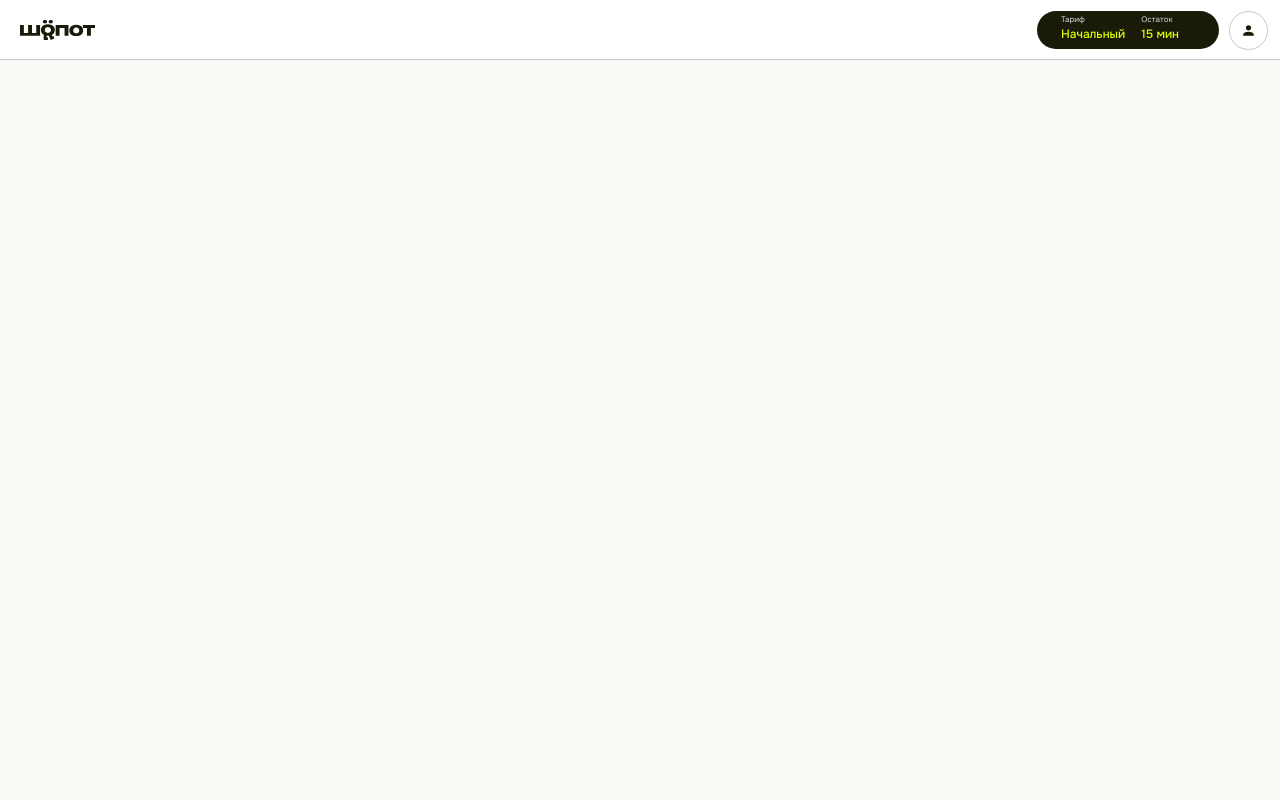
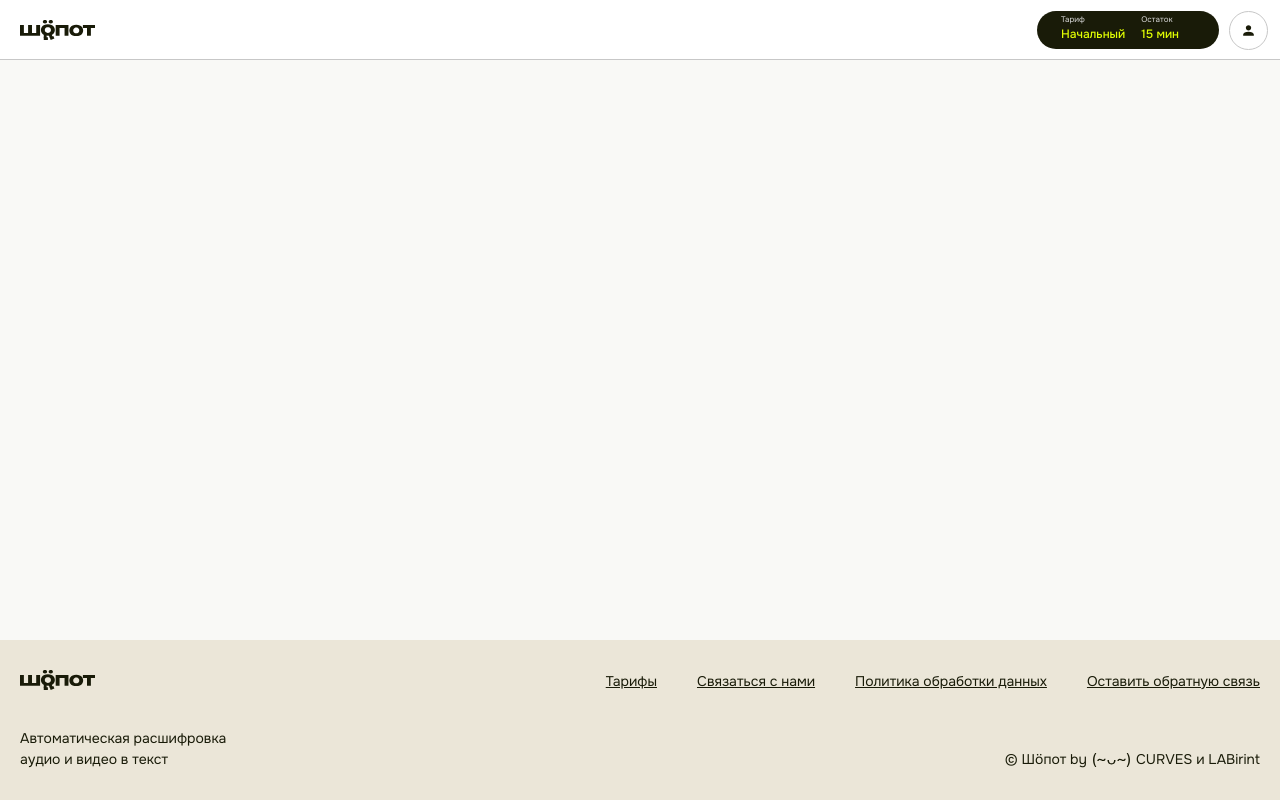
Before and after one commit to Twocram/curves, a Vue app: page / in a window 1280 px wide. Built offline with nearby package versions, Linux system fonts and the light colour scheme.

Commit message:
[feat] add footer component

```diff
--- a/src/App.vue
+++ b/src/App.vue
@@ -1,9 +1,12 @@
 <script setup lang="ts">
 import VHeader from "@components/v-header.vue";
+import VFooter from "@components/v-footer.vue";
 </script>
 
 <template>
   <VHeader />
+
+  <VFooter />
 </template>
 
 <style></style>
--- /dev/null
+++ b/src/components/v-footer.vue
@@ -0,0 +1,100 @@
+<script setup lang="ts">
+import logo from "@assets/logo.svg";
+import smile from "@assets/smile.svg";
+</script>
+
+<template>
+  <section class="footer-container">
+    <div class="footer-top">
+      <div class="footer-logo">
+        <img class="footer-logo__img" :src="logo" alt="footer-logo" />
+      </div>
+
+      <nav class="footer-nav">
+        <a href="#" class="footer-nav__link">Тарифы</a>
+        <a href="#" class="footer-nav__link">Связаться с нами</a>
+        <a href="#" class="footer-nav__link">Политика обработки данных</a>
+        <a href="#" class="footer-nav__link">Оставить обратную связь</a>
+      </nav>
+    </div>
+    <div class="footer-bottom">
+      <div class="footer-bottom__caption">
+        Автоматическая расшифровка аудио и видео в текст
+      </div>
+
+      <div class="footer-bottom__copyright">
+        &copy; Шöпот by
+        <img class="footer-smile" :src="smile" alt="footer-smile" /> СURVES и
+        LABirint
+      </div>
+    </div>
+  </section>
+</template>
+
+<style scoped>
+.footer-container {
+  position: fixed;
+  bottom: 0;
+  left: 0;
+  height: 160px;
+  width: 100%;
+  background: #ebe6d8;
+  padding: 30px 20px;
+  display: flex;
+  flex-direction: column;
+  justify-content: space-between;
+}
+
+.footer-top {
+  display: flex;
+  justify-content: space-between;
+  align-items: center;
+}
+
+.footer-logo {
+  cursor: pointer;
+}
+
+.footer-nav {
+  display: flex;
+}
+
+.footer-nav__link {
+  display: block;
+  color: #191b08;
+  line-height: 16.8px;
+  text-decoration: underline;
+  margin-right: 40px;
+  font-size: 14px;
+}
+
+.footer-nav__link:last-child {
+  margin-right: 0;
+}
+
+.footer-bottom {
+  display: flex;
+  justify-content: space-between;
+}
+
+.footer-bottom__caption {
+  color: #191b08;
+  font-size: 14px;
+  line-height: 21px;
+  max-width: 210px;
+  width: 100%;
+}
+
+.footer-bottom__copyright {
+  align-self: end;
+  font-size: 14px;
+  color: #191b08;
+  line-height: 19.6px;
+  display: flex;
+  align-items: center;
+}
+
+.footer-smile {
+  margin: 0 6px;
+}
+</style>
```
